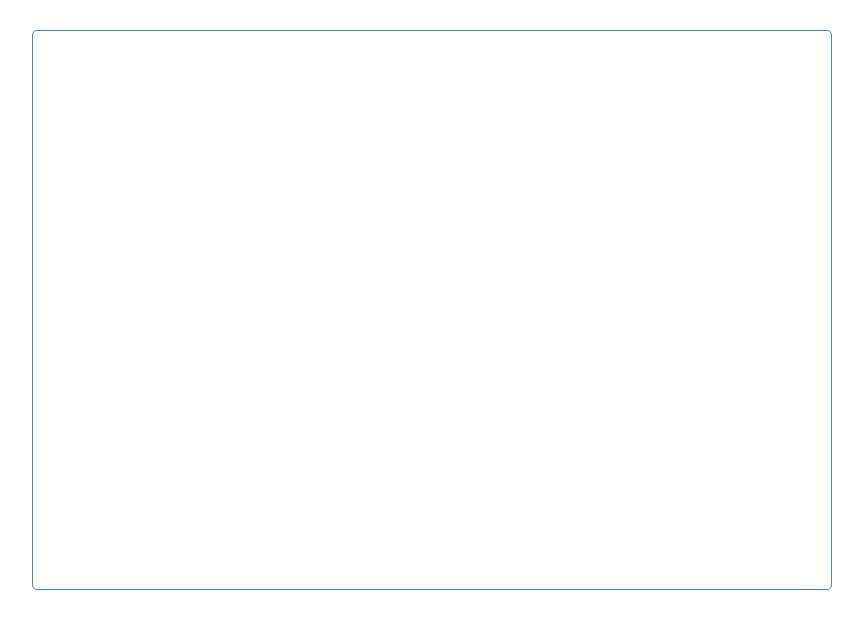
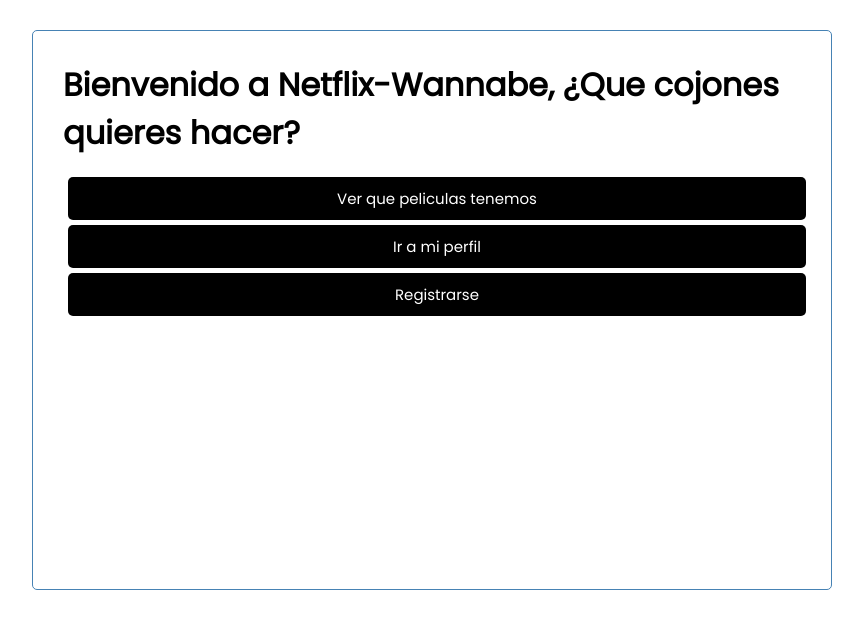
Before and after one commit to gsierra10/netflix-wannabe-front, a React (Create React App) app: page / in a window 1280 px wide. Before the commit this address had no page. Shown: the top 628 px of the page, without its empty margins (208-1071 px from the left). Built offline with nearby package versions, Linux system fonts and the light colour scheme.

Commit message:
changed css to scss & add navigate to home buttons

```diff
--- a/package.json
+++ b/package.json
@@ -10,6 +10,7 @@
     "react-dom": "^17.0.2",
     "react-router-dom": "^6.0.2",
     "react-scripts": "4.0.3",
+    "sass": "^1.43.4",
     "web-vitals": "^1.1.2"
   },
   "scripts": {
--- a/src/App.js
+++ b/src/App.js
@@ -1,12 +1,15 @@
 import RegisterPage from "./containers/RegisterPage/RegisterPage";
 import { BrowserRouter, Routes, Route} from 'react-router-dom'
 import LoginPage from "./containers/LoginPage/LoginPage";
+import HomePage from "./containers/HomePage/HomePage";
+import './index.scss'
 
 function App() {
   return (
     <div className="container">
       <BrowserRouter>
         <Routes>
+          <Route path="/" element={<HomePage />}/>
           <Route path="/register" element={<RegisterPage />}/>
           <Route path="/login" element={<LoginPage />}/>
         </Routes>
--- /dev/null
+++ b/src/components/HomeButtons/HomeButtons.js
@@ -0,0 +1,27 @@
+import { useNavigate } from 'react-router-dom'
+
+const HomeButtons = () => {
+    const navigate = useNavigate()
+    const navigateButton = () =>{
+        navigate('/')
+    }
+    const navigateLogin = () =>{
+        navigate('/login')
+    }
+    const navigateRegister = () =>{
+        navigate('/register')
+    }
+
+
+    return (
+        <div>
+
+                <input onClick={navigateButton} type='submit' value='Ver que peliculas tenemos' className='btn btn-block' />
+                <input onClick={navigateLogin} type='submit' value='Ir a mi perfil' className='btn btn-block' />
+                <input onClick={navigateRegister} type='submit' value='Registrarse' className='btn btn-block' />
+
+        </div>
+    )
+}
+
+export default HomeButtons
--- /dev/null
+++ b/src/components/HomeHeader/HomeHeader.js
@@ -0,0 +1,15 @@
+
+
+const HomeHeader = ({ title }) => {
+    return (
+            <header className='header'>
+                <h1>{title}</h1>
+            </header>
+    )
+}
+
+HomeHeader.defaultProps = {
+    title: 'Bienvenido a Netflix-Wannabe, ¿Que cojones quieres hacer?'
+}
+
+export default HomeHeader
--- /dev/null
+++ b/src/containers/HomePage/HomePage.js
@@ -0,0 +1,13 @@
+import HomeButtons from "../../components/HomeButtons/HomeButtons"
+import HomeHeader from "../../components/HomeHeader/HomeHeader"
+
+const HomePage = () => {
+    return (
+        <div className='HomePage'>
+            <HomeHeader />
+            <HomeButtons />
+        </div>
+    )
+}
+
+export default HomePage
--- a/src/index.css
+++ /dev/null
@@ -1,112 +0,0 @@
-@import url('https://fonts.googleapis.com/css2?family=Poppins:wght@300;400&display=swap');
-
-* {
-  box-sizing: border-box;
-  margin: 0;
-  padding: 0;
-}
-
-body {
-  font-family: 'Poppins', sans-serif;
-}
-
-.container {
-  max-width: 800px;
-  margin: 30px auto;
-  overflow: auto;
-  min-height: 560px;
-  border: 1px solid steelblue;
-  padding: 30px;
-  border-radius: 5px;
-}
-
-.header {
-  display: flex;
-  justify-content: space-between;
-  align-items: center;
-  margin-bottom: 20px;
-}
-
-.btn {
-  display: inline-block;
-  background: #000;
-  color: #fff;
-  border: none;
-  padding: 10px 20px;
-  margin: 5px;
-  border-radius: 5px;
-  cursor: pointer;
-  text-decoration: none;
-  font-size: 15px;
-  font-family: inherit;
-}
-
-.btn:focus {
-  outline: none;
-}
-
-.btn:active {
-  transform: scale(0.98);
-}
-
-.btn-block {
-  display: block;
-  width: 100%;
-}
-
-.task {
-  background: #f4f4f4;
-  margin: 5px;
-  padding: 10px 20px;
-  cursor: pointer;
-}
-
-.task.reminder {
-  border-left: 5px solid green;
-}
-
-.task h3 {
-  display: flex;
-  align-items: center;
-  justify-content: space-between;
-}
-
-.add-form {
-  margin-bottom: 40px;
-}
-
-.form-control {
-  margin: 20px 0;
-}
-
-.form-control label {
-  display: block;
-}
-
-.form-control input {
-  width: 100%;
-  height: 40px;
-  margin: 5px;
-  padding: 3px 7px;
-  font-size: 17px;
-}
-
-.form-control-check {
-  display: flex;
-  align-items: center;
-  justify-content: space-between;
-}
-
-/* .form-control-check label {
-  flex: 1;
-} */
-
-.form-control-check input {
-  flex: 2;
-  height: 20px;
-}
-
-footer {
-  margin-top: 30px;
-  text-align: center;
-}
--- a/src/index.js
+++ b/src/index.js
@@ -1,6 +1,6 @@
 import React from 'react';
 import ReactDOM from 'react-dom';
-import './index.css';
+import './index.scss';
 import App from './App';
 import reportWebVitals from './reportWebVitals';
 
--- /dev/null
+++ b/src/index.scss
@@ -0,0 +1,93 @@
+@import "https://fonts.googleapis.com/css2?family=Poppins:wght@300;400&display=swap";
+/* .form-control-check label {
+  flex: 1;
+} */
+* {
+	box-sizing: border-box;
+	margin: 0;
+	padding: 0;
+}
+body {
+	font-family: 'Poppins', sans-serif;
+}
+.container {
+	max-width: 800px;
+	margin: 30px auto;
+	overflow: auto;
+	min-height: 560px;
+	border: 1px solid steelblue;
+	padding: 30px;
+	border-radius: 5px;
+}
+.header {
+	display: flex;
+	justify-content: space-between;
+	align-items: center;
+	margin-bottom: 20px;
+}
+.btn {
+	display: inline-block;
+	background: #000;
+	color: #fff;
+	border: none;
+	padding: 10px 20px;
+	margin: 5px;
+	border-radius: 5px;
+	cursor: pointer;
+	text-decoration: none;
+	font-size: 15px;
+	font-family: inherit;
+	&:focus {
+		outline: none;
+	}
+	&:active {
+		transform: scale(0.98);
+	}
+}
+.btn-block {
+	display: block;
+	width: 100%;
+}
+.task {
+	background: #f4f4f4;
+	margin: 5px;
+	padding: 10px 20px;
+	cursor: pointer;
+	h3 {
+		display: flex;
+		align-items: center;
+		justify-content: space-between;
+	}
+}
+.task.reminder {
+	border-left: 5px solid green;
+}
+.add-form {
+	margin-bottom: 40px;
+}
+.form-control {
+	margin: 20px 0;
+	label {
+		display: block;
+	}
+	input {
+		width: 100%;
+		height: 40px;
+		margin: 5px;
+		padding: 3px 7px;
+		font-size: 17px;
+	}
+}
+.form-control-check {
+	display: flex;
+	align-items: center;
+	justify-content: space-between;
+	input {
+		flex: 2;
+		height: 20px;
+	}
+}
+footer {
+	margin-top: 30px;
+	text-align: center;
+}
```
Also changed, not shown: src/components/AddUser/AddUser.js (+0 -15 lines), 1 other file (tests, documents, lock files or other folders).
